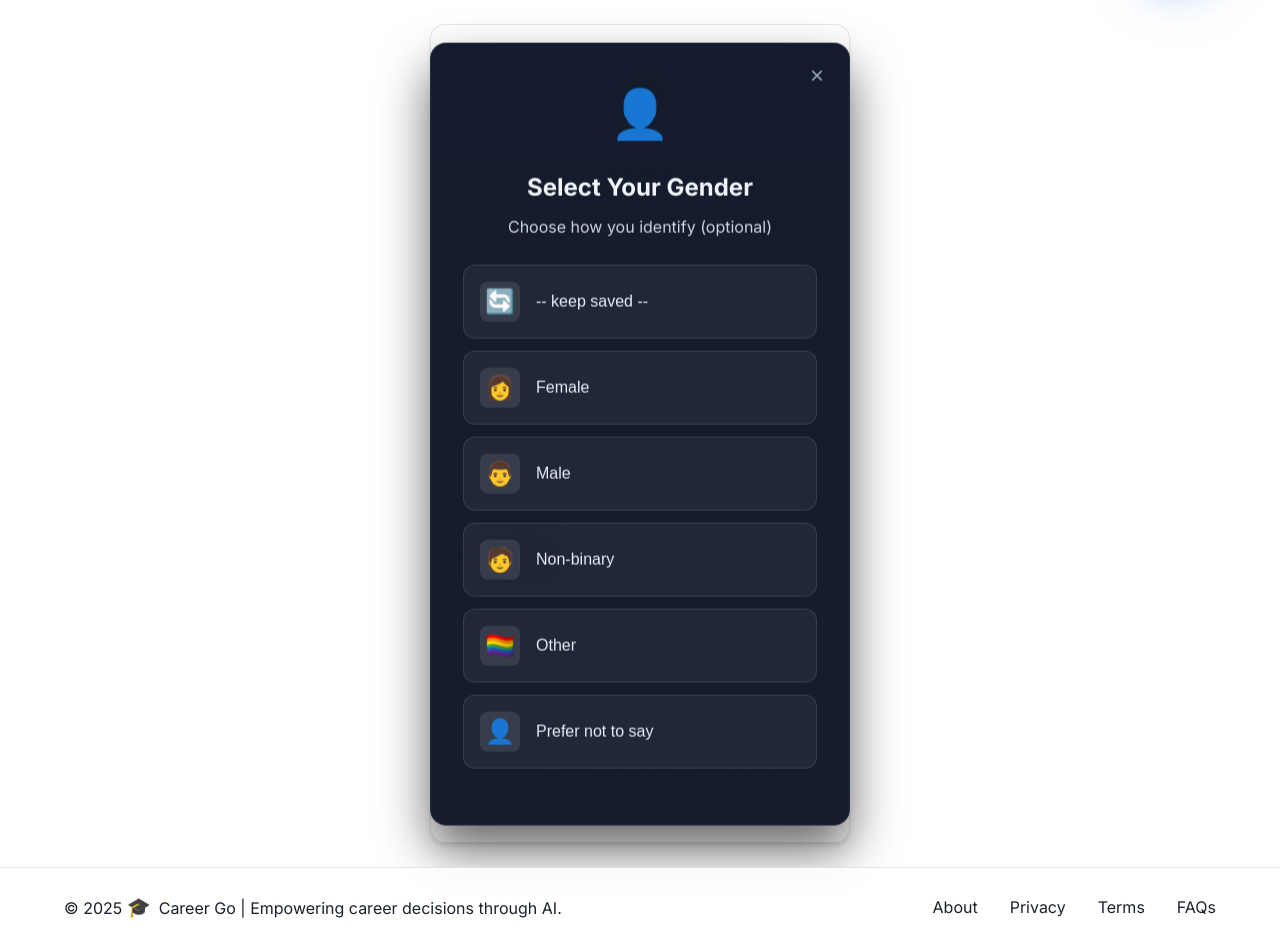
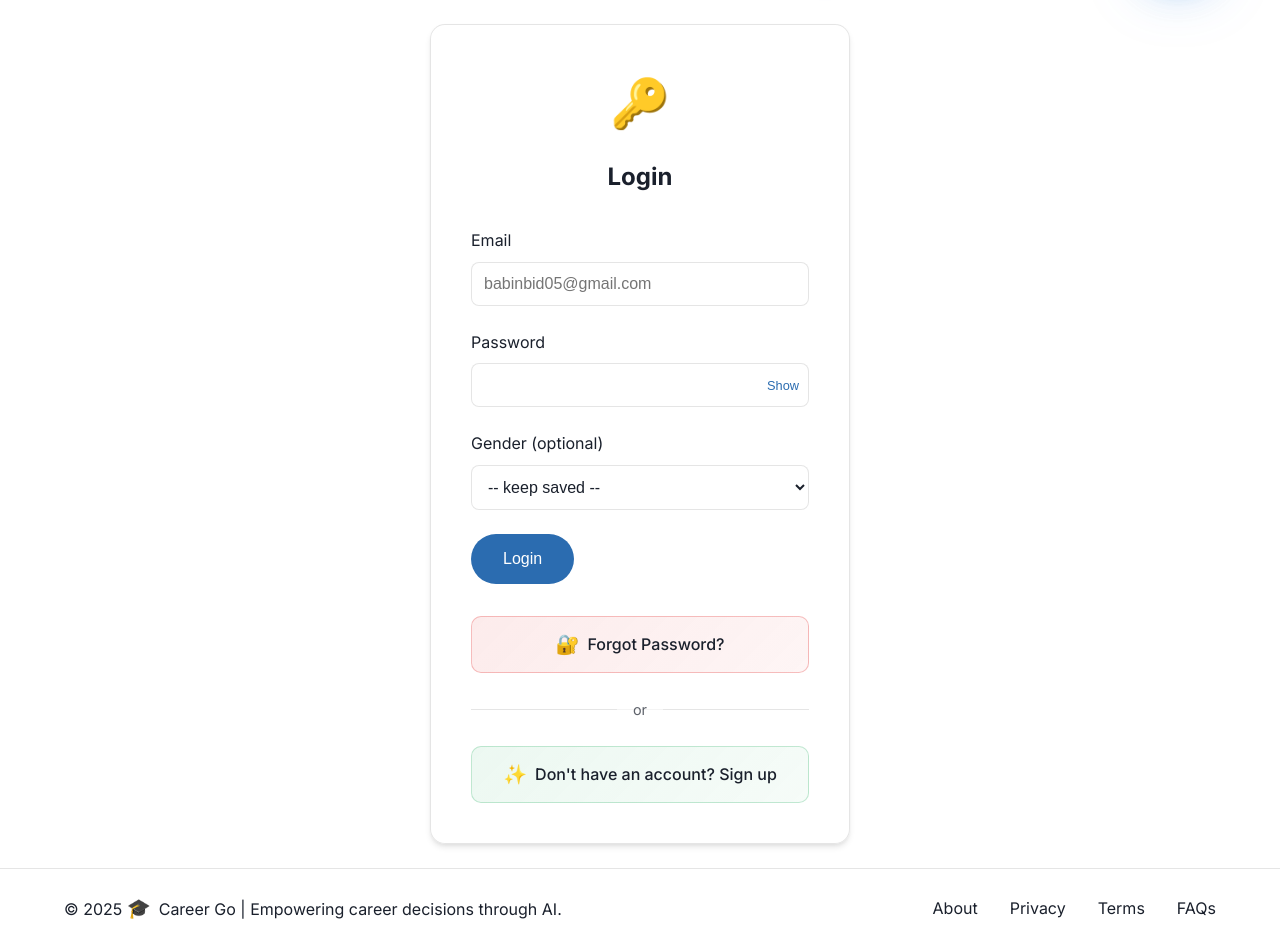
Before and after one commit to KGFCH2/Career_Go, a Flask app: page /login in a window 1280 px wide. Shown: the part 93-1041 px from the top of the page. Before the commit the page ends 1011 px from the top, so only its background shows below. Run offline with Flask 3, Linux system fonts and the light colour scheme; some libraries are stand-ins or nearby versions.

Commit message:
ui(auth): remove gender modal and use styled select in login/signup

```diff
--- a/static/js/main.js
+++ b/static/js/main.js
@@ -89,65 +89,7 @@ document.addEventListener('DOMContentLoaded', function () {
             }, 300);
         }
     };
-    // 👤 Gender modal functionality
-    window.openGenderModal = function () {
-        const modal = document.getElementById('gender-floating-modal');
-        if (modal) {
-            modal.style.display = 'block';
-            modal.style.animation = 'modalFadeIn 0.3s ease-out';
-        }
-    };
-
-    window.closeGenderModal = function () {
-        const modal = document.getElementById('gender-floating-modal');
-        if (modal) {
-            modal.style.animation = 'modalFadeOut 0.3s ease-out';
-            setTimeout(() => {
-                modal.style.display = 'none';
-            }, 300);
-        }
-    };
-
-    // Attach click & keyboard handlers to the gender selector(s) (opens modal)
-    document.querySelectorAll('.gender-selector').forEach(el => {
-        el.addEventListener('click', function (e) {
-            // Prevent opening when clicking a form submit button
-            if (e.target.closest('button[type="submit"]')) return;
-            openGenderModal();
-        });
-        el.addEventListener('keydown', function (e) {
-            if (e.key === 'Enter' || e.key === ' ') {
-                e.preventDefault();
-                openGenderModal();
-            }
-        });
-    });
-
-    window.selectGender = function (value, displayText) {
-        // Update the hidden input and display
-        const hiddenInput = document.getElementById('gender');
-        const displaySpan = document.getElementById('gender-display');
-
-        if (hiddenInput) {
-            hiddenInput.value = value;
-        } else {
-            // Create hidden input if it doesn't exist
-            const form = document.querySelector('form');
-            const input = document.createElement('input');
-            input.type = 'hidden';
-            input.id = 'gender';
-            input.name = 'gender';
-            input.value = value;
-            form.appendChild(input);
-        }
-
-        if (displaySpan) {
-            displaySpan.textContent = displayText;
-        }
-
-        // Close the modal
-        closeGenderModal();
-    };
+    // Gender field is now a simple select dropdown - no modal needed
 
     // Close gender modal when clicking outside
     document.addEventListener('click', function (event) {
--- a/templates/login.html
+++ b/templates/login.html
@@ -21,12 +21,14 @@
             </div>
             <div class="form-group">
                 <label for="gender">Gender (optional)</label>
-                <div class="gender-selector" role="button" tabindex="0">
-                    <button type="button" class="gender-select-btn" id="gender-select-btn">
-                        <span id="gender-display">-- keep saved --</span>
-                        <span class="dropdown-arrow">▼</span>
-                    </button>
-                </div>
+                <select id="gender" name="gender">
+                    <option value="">-- keep saved --</option>
+                    <option value="female">👩 Female</option>
+                    <option value="male">👨 Male</option>
+                    <option value="nonbinary">🧑 Non-binary</option>
+                    <option value="other">🏳️‍🌈 Other</option>
+                    <option value="unspecified">👤 Prefer not to say</option>
+                </select>
             </div>
             <button type="submit" class="cta-button">Login</button>
         </form>
@@ -44,44 +46,6 @@
             </a>
         </div>
         <div id="message"></div>
-
-        <!-- Gender Selection Modal -->
-        <div class="gender-floating-modal" id="gender-floating-modal">
-            <div class="gender-floating-content">
-                <div class="gender-floating-icon">👤</div>
-                <h3>Select Your Gender</h3>
-                <p>Choose how you identify (optional)</p>
-                <div class="gender-options">
-                    <button class="gender-option" data-value="" onclick="selectGender('', '-- keep saved --')">
-                        <span class="gender-emoji">🔄</span>
-                        <span class="gender-text">-- keep saved --</span>
-                    </button>
-                    <button class="gender-option" data-value="female" onclick="selectGender('female', 'Female 👩')">
-                        <span class="gender-emoji">👩</span>
-                        <span class="gender-text">Female</span>
-                    </button>
-                    <button class="gender-option" data-value="male" onclick="selectGender('male', 'Male 👨')">
-                        <span class="gender-emoji">👨</span>
-                        <span class="gender-text">Male</span>
-                    </button>
-                    <button class="gender-option" data-value="nonbinary"
-                        onclick="selectGender('nonbinary', 'Non-binary 🧑')">
-                        <span class="gender-emoji">🧑</span>
-                        <span class="gender-text">Non-binary</span>
-                    </button>
-                    <button class="gender-option" data-value="other" onclick="selectGender('other', 'Other 🏳️‍🌈')">
-                        <span class="gender-emoji">🏳️‍🌈</span>
-                        <span class="gender-text">Other</span>
-                    </button>
-                    <button class="gender-option" data-value="unspecified"
-                        onclick="selectGender('unspecified', 'Prefer not to say 👤')">
-                        <span class="gender-emoji">👤</span>
-                        <span class="gender-text">Prefer not to say</span>
-                    </button>
-                </div>
-                <button class="gender-close-btn" onclick="closeGenderModal()">×</button>
-            </div>
-        </div>
     </div>
 </section>
 {% endblock %}
```
Also changed, not shown: templates/signup.html (+8 -41 lines).
